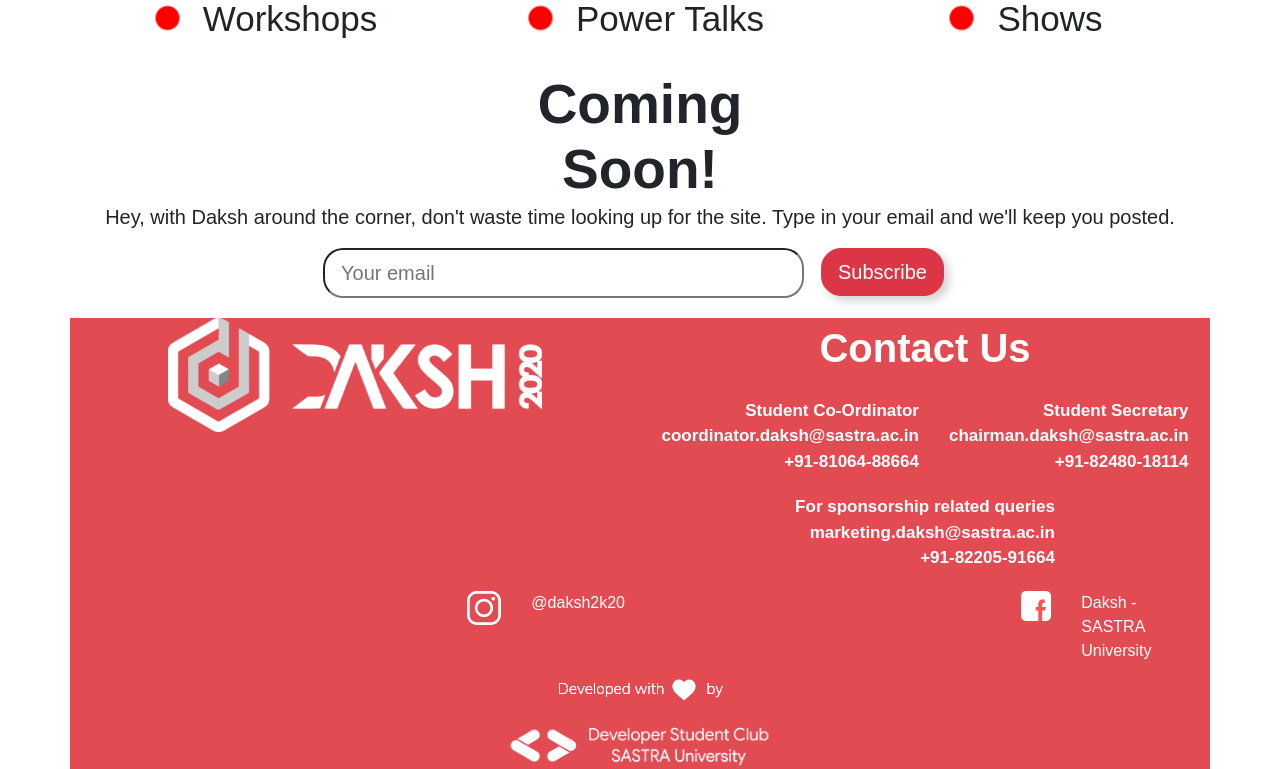
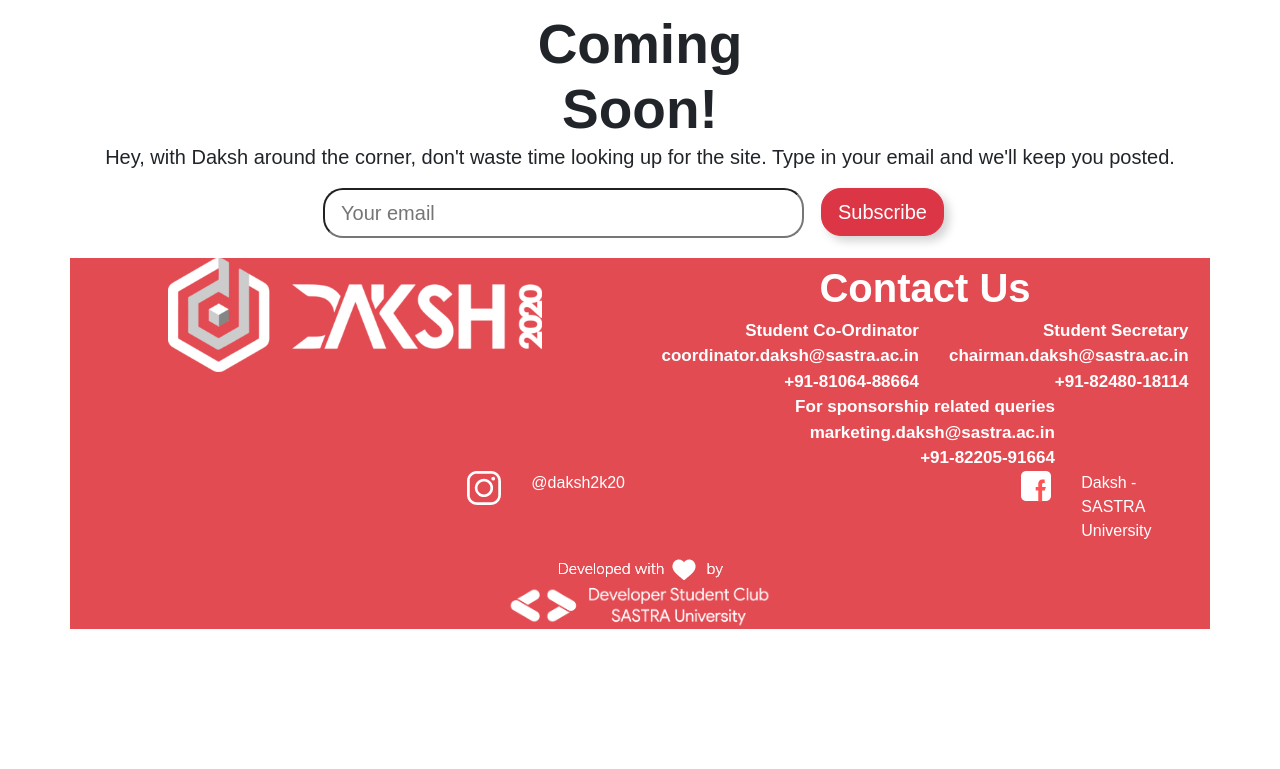
Before and after one commit to dcs-sastra/Daksh2020-Frontend, a React (Create React App) app: page / in a window 1280 px wide. Shown: the part 2018-2787 px from the top of the page. After the commit the page ends 2647 px from the top, so only its background shows below. Built offline with nearby package versions, Linux system fonts and the light colour scheme; a web font is replaced by a local one.

Commit message:
Minor CSS Tweaks

```diff
--- a/src/components/home/main/Main.css
+++ b/src/components/home/main/Main.css
@@ -67,3 +67,7 @@
 .card-text{
     font-size: 15px;
 }
+
+.marbot{
+    margin-bottom: 0px !important;
+}
--- a/src/components/home/main/Main.jsx
+++ b/src/components/home/main/Main.jsx
@@ -74,7 +74,7 @@
                 </div>
                 <div id="hackathon" class="flexi">
                     <h1 class="display-4">A Plethora of Competitions</h1>
-                    <div class="card">
+                    <div class="card marbot">
                         <div class="card-body">
                             <div class="row container">
                                 <div class="card width">
```
